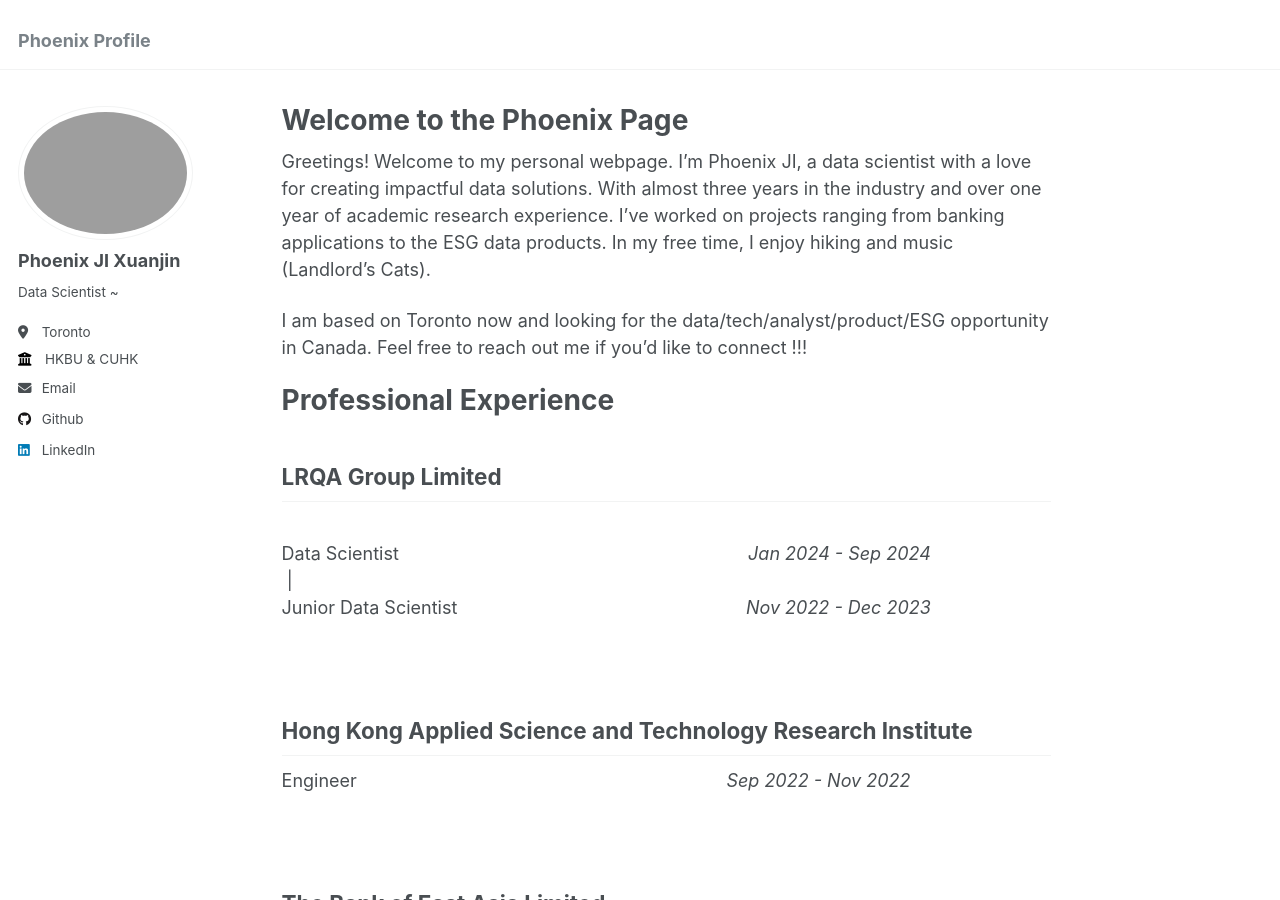
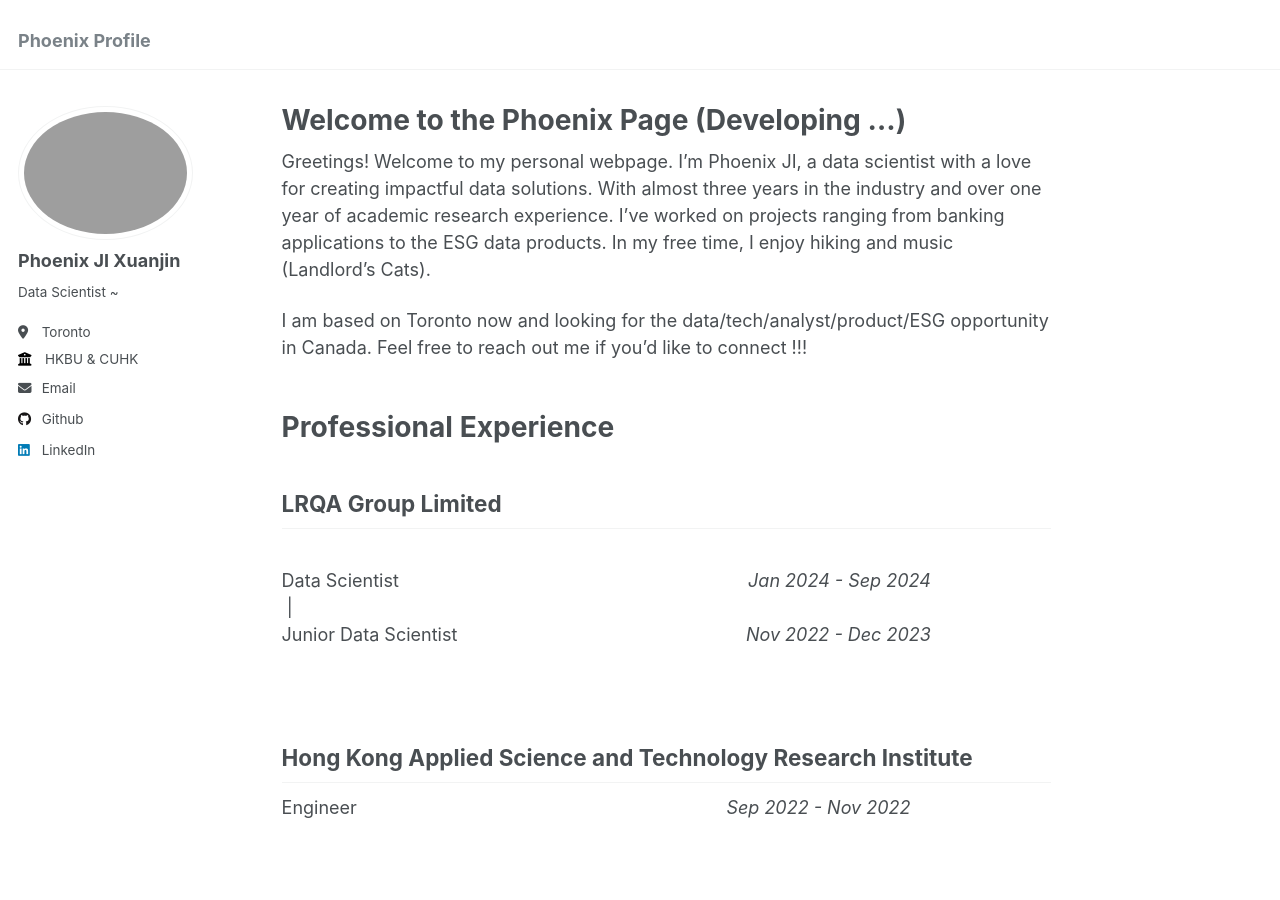
Before and after one commit to Phoenix-JI/phoenix-ji.github.io, a Jekyll site: the page built from _pages/about.md, in a window 1280 px wide and 900 px high. Built offline with Jekyll 4.4.1, drawn with Linux system fonts in a browser that asks for light colours.

Commit message:
Update experience_11

```diff
--- a/_pages/about.md
+++ b/_pages/about.md
@@ -1,6 +1,6 @@
 ---
 permalink: /
-title: "Welcome to the Phoenix Page"
+title: "Welcome to the Phoenix Page (Developing ...)"
 author_profile: true
 redirect_from:
   - /about/
@@ -10,6 +10,7 @@ redirect_from:
 Greetings! Welcome to my personal webpage. I'm Phoenix JI, a data scientist with a love for creating impactful data solutions. With almost three years in the industry and over one year of academic research experience. I've worked on projects ranging from banking applications to the ESG data products. In my free time, I enjoy hiking and music (Landlord's Cats).
 
 I am based on Toronto now and looking for the data/tech/analyst/product/ESG opportunity in Canada. Feel free to reach out me if you'd like to connect !!!
+<br>
 <br>
 # Professional Experience
 ## LRQA Group Limited
```
